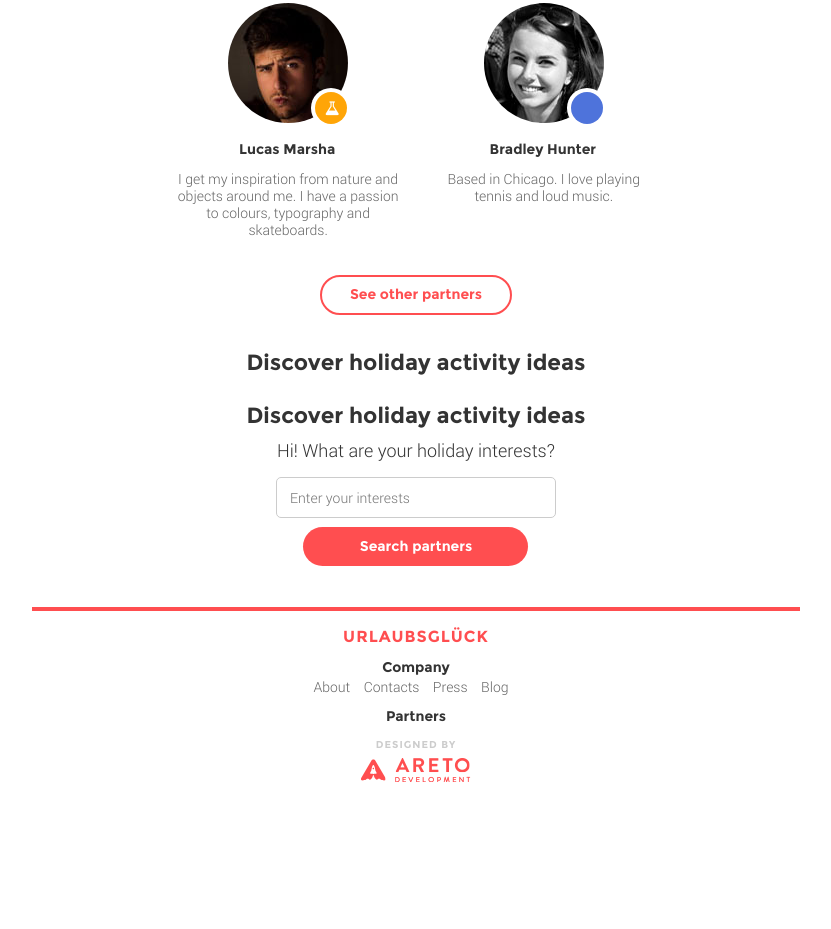
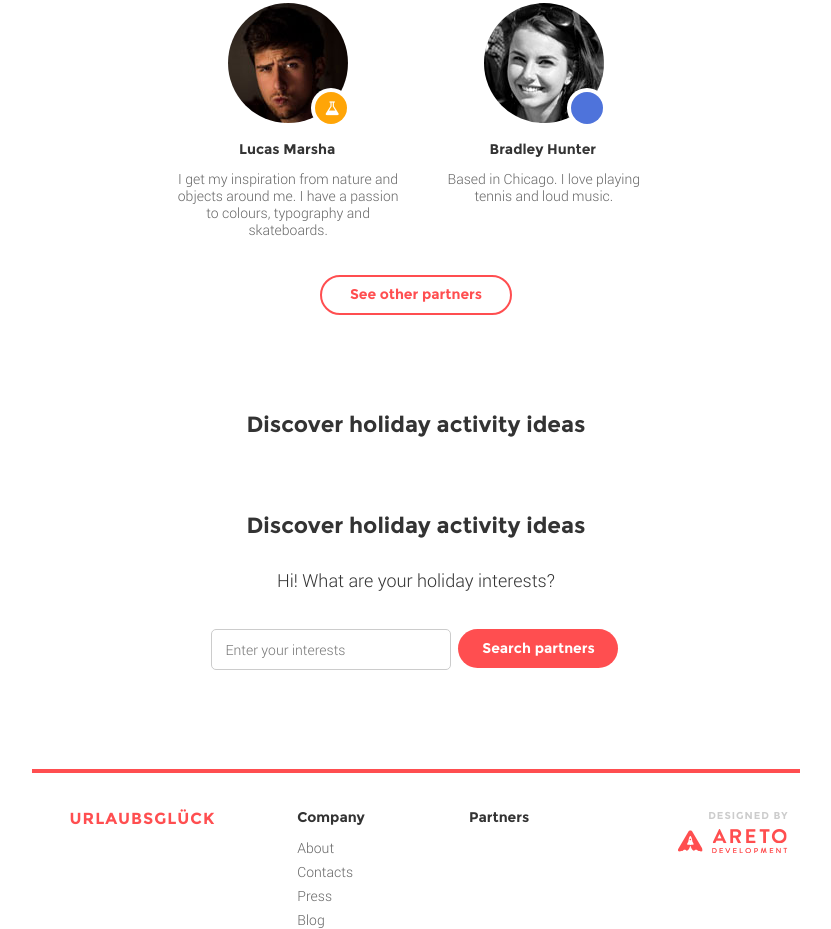
Before and after one commit to AntonSmyrnoff/smirnov_fe6_exam, a website: page index.html in a window 1280 px wide. Shown: the part 1665-2594 px from the top of the page, without its empty margins (224-1055 px from the left). Before the commit the page ends 2449 px from the top, so only its background shows below. Drawn offline with nearby package versions, Linux system fonts and the light colour scheme.

Commit message:
responsive for tablet is done

```diff
--- a/index.html
+++ b/index.html
@@ -143,8 +143,11 @@
 		<div class="container">
 			<h2>Discover holiday activity ideas</h2>
 			<p>Hi! What are your holiday interests?</p>
-			<input type="text" placeholder="Enter your interests" id="search-field">
-			<div class="button search__button" id="search">Search partners</div>
+			<div>
+				<input type="text" placeholder="Enter your interests" id="search-field">
+				<div class="button search__button" id="search">Search partners</div>
+				<div class="clearfix"></div>
+			</div>
 		</div>
 	</section>
 
@@ -168,6 +171,7 @@
 				<p>Designed by</p>
 				<img src="img/designed-by.png">
 			</div>
+			<div class="clearfix"></div>
 		</div>
 	</footer>
 
--- a/js/script.js
+++ b/js/script.js
@@ -22,7 +22,7 @@ $(function () {
            success: function(data) {
               var randomItem = data.hits[Math.floor(Math.random()*10)]; // в ответе на запрос пришло 10 изображений, из них выбираем случайную
 
-              createGrid( data.hits[i].tags, randomItem.previewURL );
+              createGrid( data.hits[i].tags, randomItem.webformatURL );
 
              $('.grid-item:eq(4)').addClass('grid-item--width2');
              $('.grid-item:eq(5)').addClass('grid-item--width2');
@@ -41,7 +41,7 @@ $(function () {
           $('.grid-item').remove(); //очищаем результаты предыдущего поиска
 
           $.ajax({
-             url: "https://pixabay.com/api/?key=3981741-7a8eb8522a5415851535e06c2&q="+txt+"&image_type=photo&per_page=7",
+             url: "https://pixabay.com/api/?key=3981741-7a8eb8522a5415851535e06c2&q="+txt+"&image_type=all&per_page=7&min_width=600",
              dataType : "jsonp",
              success: function (data) {
 
@@ -50,12 +50,13 @@ $(function () {
                 };
 
                 $.each(data.hits, function(i, val){
-                      createGrid( data.hits[i].tags, data.hits[i].previewURL )
+                      createGrid( data.hits[i].tags, data.hits[i].webformatURL )
                 });
                 $('.grid-item:eq(4)').addClass('grid-item--width2');
                 $('.grid-item:eq(5)').addClass('grid-item--width2');
-                finishLoad ();
 
+
+                finishLoad();
              },
       });
       $("#search-field").val('');
@@ -65,26 +66,40 @@ $(function () {
   function createGrid(data, url) {
 
     var div = document.createElement("div");
-    div.classList.add('grid-item');
+    /*div.classList.add('grid-item');*/
+    div.className += " grid-item"
     div.style.background = 'url('+url+') 50% no-repeat';
     var a = document.createElement("a");
 
     a.setAttribute('href', '#');
     a.innerHTML = data;
-    div.append(a);
+    div.appendChild(a);
     $('#wrapper').append(div);
-
   };
 
 
   function finishLoad() {
 
-    $('.grid').isotope('reloadItems').isotope({
-                itemSelector: '.grid-item',
-                percentPosition: true,
-                masonry: {
-                  columnWidth: '.grid-item',
-                }
-              });
-     $('.grid-item').css({'right': 0, 'background-size': 'cover'});
-  };
+    if($(window).width() <= 415){
+      $('.grid').isotope({
+          layoutMode: 'fitRows',
+          itemSelector: '.grid-item',
+          columnWidth: 300,
+          fitRows: {
+              gutter: 20
+          }
+      });
+    } else {
+        $('.grid').isotope({
+            layoutMode: 'fitRows',
+            itemSelector:  '.grid-item',
+            percentPosition: true,
+            fitRows: {
+              gutter: 20
+            }
+    });
+
+    $('.grid').isotope('reloadItems').isotope();
+    $('.grid-item').css({'right': 0, 'background-size': 'cover'});
+    };
+  }
--- a/scss/_footer.scss
+++ b/scss/_footer.scss
@@ -1,13 +1,27 @@
-
+/* -----FOOTER----- */
 .footer__divide {
 	margin-top: 41px;
 	height: 4px;
 	width: 100%;
 	background-color: $bgColor;
+	@include respond-to(tablet) {
+		margin-top: 99px;
+	}
+}
+
+footer .container {
+	@include respond-to(tablet) {
+		margin-top: 38px;
+	}
 }
 
 .footer__logo {
 	margin-top: 18px;
+	@include respond-to(tablet) {
+		float: left;
+		margin-left: 3.5%;
+		margin-top: 0;
+	}
 	a {
 		font-family: $textHeaders;
 		font-size: 16px;
@@ -18,18 +32,38 @@
 }
 
 .footer__links {
+	@include respond-to(tablet) {
+		float: left;
+		margin-left: 11%;
+	}
+	&:nth-child(3) {
+		@include respond-to(tablet) {
+			margin-left: 14%;
+		}
+	}
 	h4 {
 		@include headersText;
 		font-size: 14px;
 		margin-top: 16px;
+		@include respond-to(tablet) {
+			margin-top: 0;
+		}
 	}
 	ul {
 		list-style: none;
 		@include paragraph;
 		margin-top: 5px;
+		@include respond-to(tablet) {
+			margin-top: 16px;
+			text-align: left;
+		}
 		li {
 			display: inline-block;
 			margin-right: 10px;
+			@include respond-to(tablet) {
+				display: block;
+				margin-top: 10px;
+			}
 			a {
 				text-decoration: none;
 				color: #666;
@@ -45,6 +79,11 @@
 	color: #ccc;
 	text-transform: uppercase;
 	letter-spacing: 1px;
+	@include respond-to(tablet) {
+		float: right;
+		text-align: right;
+		margin-top: 0;
+	}
 	img {
 		margin-top: 8px;
 	}
--- a/scss/_ideas.scss
+++ b/scss/_ideas.scss
@@ -1,16 +1,22 @@
-.ideas__pictures {
-	margin-top: 15px;
-	@include respond-to(tablet) {
-		margin-left: 2.3%;
-	}
-}
-
+/* -----IDEAS----- */
 .ideas {
 	margin-top: 35px;
 	h2 {
 		line-height: 25px;
 	}
+	@include respond-to(tablet) {
+		margin-top: 97px;
+	}
 }
+
+
+.ideas__pictures {
+	margin-top: 15px;
+	@include respond-to(tablet) {
+		margin-top: 34px;
+	}
+}
+
 
 .grid-item {
 	height: 120px;
@@ -23,9 +29,8 @@
 	display: table;
 	padding: 0 10px;
 	@include respond-to(tablet) {
-		width: 30.8%;
-		margin-right: 2.5%;
-		margin-bottom: 20px;
+		width: 31.5%;
+		margin-bottom: 19px;
 		height: 311px;
 	}
 	a {
@@ -40,16 +45,8 @@
 	}
 }
 
-.grid-item:nth-child(3),
-.grid-item:nth-child(5),
-.grid-item:nth-child(7) {
+.grid-item--width2 {
 	@include respond-to(tablet) {
-		margin-right: 0;
+		width: 65.6%;
 	}
 }
-
-.grid-item--width2 {
-	@include respond-to(tablet) {
-		width: 64.1%;
-	}
-}
--- a/scss/_search.scss
+++ b/scss/_search.scss
@@ -1,11 +1,23 @@
+/* -----SEARCH----- */
 .search {
 	margin-top: 28px;
     line-height: 25px;
+    @include respond-to(tablet) {
+    	margin-top: 76px;
+    }
 	p {
 		font-family: $text;
 		font-size: 18px;
 		color: #333;
 		margin-top: 10px;
+		@include respond-to(tablet) {
+    		margin-top: 30px;
+    	}
+	}
+	.container>div {
+		@include respond-to(tablet) {
+    		margin: 22px auto;
+    		width: 415px;
     	}
 		input {
 			width: 280px;
@@ -19,6 +31,12 @@
 		    &:focus {
 		    	color: #333;
 		    }
+		    @include respond-to(tablet) {
+	    		margin-left: 3px;
+			    width: 240px;
+			    float: left;
+	    	}
+		}
 	}
 }
 
@@ -30,4 +48,9 @@
     padding: 7px 0;
     border-radius: 20px;
     cursor: pointer;
+    @include respond-to(tablet) {
+    	width: 160px;
+	    float: left;
+	    margin: 14px 0 0 7px;
     }
+}
```
Also changed, not shown: scss/_partners.scss (+3 -5 lines), css/style.css, 1 other file. Lines whose indentation alone changed are shown as unchanged.
